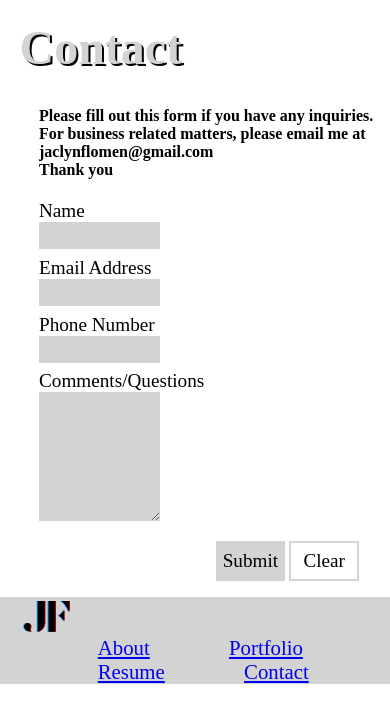
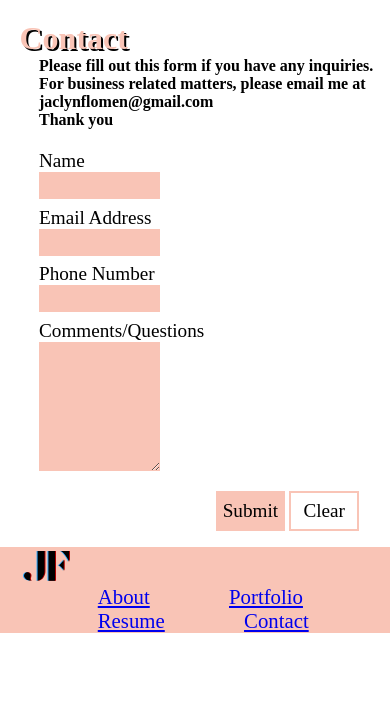
Before and after one commit to jaclynflomen/flomen_jaclyn_portfolio, a PHP site: page /contact.html in a window 390 px wide. Shown: the top 723 px of the page. Run offline with PHP 8.4, Linux system fonts and the light colour scheme.

Commit message:
adding text animation and images for bg

```diff
--- a/css/main.css
+++ b/css/main.css
@@ -23,10 +20,10 @@ background-img {
   color: black; }
 
 #contactBio a:hover {
-  color: lightgray; }
+  color: #f9c4b6; }
 
 form input {
-  background-color: lightgray;
+  background-color: #f9c4b6;
   border: none;
   width: 30%;
   height: 25px;
@@ -34,7 +31,7 @@ form input {
   margin-left: 10%; }
 
 #comments {
-  background-color: lightgray;
+  background-color: #f9c4b6;
   border: none;
   width: 30%;
   height: 125px;
@@ -55,7 +52,7 @@ form label {
   display: inline; }
 
 #submit {
-  background-color: lightgray;
+  background-color: #f9c4b6;
   height: 40px;
   width: 40%;
   border: none;
@@ -66,7 +63,7 @@ form label {
   background-color: white;
   height: 40px;
   width: 40%;
-  border: 2px solid lightgray;
+  border: 2px solid #f9c4b6;
   font-size: 120%;
   font-family: 'Didot', 'Times New Roman', serif; }
 
@@ -81,7 +78,7 @@ form label {
     display: inline; }
 
   #submit {
-    background-color: lightgray;
+    background-color: #f9c4b6;
     height: 40px;
     width: 40%;
     border: none;
@@ -92,14 +89,14 @@ form label {
     background-color: white;
     height: 40px;
     width: 40%;
-    border: 2px solid lightgray;
+    border: 2px solid #f9c4b6;
     font-size: 120%;
     font-family: 'Didot', 'Times New Roman', serif; } }
 #headerName {
-  font-size: 400%;
-  color: white;
+  font-size: 200%;
+  color: black;
   float: left;
-  text-shadow: 2.5px 2.5px black;
+  text-shadow: 2.5px 2.5px white;
   margin-left: 5%;
   margin-top: 10%; }
 
@@ -118,17 +115,22 @@ form label {
   background-color: white; }
 
 #page1 .nav ul li a {
-  color: lightgray; }
+  color: black; }
 
 #page1 .nav ul li a:hover {
-  color: #AD0000; }
+  color: #f9c4b6; }
 
 .nav {
   height: 610px; }
 
 @media only screen and (max-width: 480px) {
-  #headerName {
-    font-size: 210%;
+  body#page1 {
+    background-image: url(file:///Users/JaclynFlomen/Desktop/flomen_jaclyn_portfolio/images/background_m.jpg);
+    background-repeat: no-repeat;
+    color: white; }
+
+  .headerName {
+    font-size: 100%;
     padding-top: 0%;
     margin-left: 10%;
     margin-right: 0%;
@@ -226,11 +234,16 @@ form label {
     height: 5%;
     visibility: visible;
     position: sticky;
-    background-color: lightgray;
+    background-color: #f9c4b6;
     bottom: 0; } }
-@media only screen and (min-width: 480px) and (max-width: 640px) {
-  #headerName {
-    font-size: 250%;
+@media only screen and (min-width: 480px) and (max-width: 768px) {
+  body#page1 {
+    background-image: url(file:///Users/JaclynFlomen/Desktop/flomen_jaclyn_portfolio/images/background_t.jpg);
+    background-repeat: no-repeat;
+    color: white; }
+
+  .headerName {
+    font-size: 150%;
     margin-top: 15%; }
 
   #logo {
@@ -399,21 +422,33 @@ form label {
   #page3 .nav h4 {
     margin-top: 970%;
     padding-bottom: 5%; } }
+.ityped-cursor {
+  font-size: 2.2rem;
+  opacity: 1;
+  -webkit-animation: blink 0.3s infinite;
+  -moz-animation: blink 0.3s infinite;
+  animation: blink 0.3s infinite;
+  animation-direction: alternate; }
+
+@keyframes blink {
+  100% {
+    opacity: 0; } }
+@-webkit-keyframes blink {
+  100% {
+    opacity: 0; } }
+@-moz-keyframes blink {
+  100% {
+    opacity: 0; } }
 body {
   font-family: 'Didot', 'Times New Roman', serif;
   margin: 0px; }
-
-body#page1 {
-  background-image: url(/images/DSC_0883copy.jpg);
-  background-repeat: no-repeat;
-  color: white; }
 
 .hidden {
   display: none; }
 
 .nav {
   float: right;
-  background-color: lightgray; }
+  background-color: #f9c4b6; }
 
 #nav ul {
   margin-top: 30%; }
@@ -426,11 +461,16 @@ nav ul li a:hover {
   color: black; }
 
 .headerName {
-  color: lightgray;
+  color: #f9c4b6;
   text-shadow: 2px 2px black;
-  font-size: 300%;
+  font-size: 200%;
   float: left;
   margin-left: 5%;
-  margin-top: 5%; }
+  margin-top: 5%;
+  margin-bottom: 0%; }
+
+#page1 .headerName {
+  color: black;
+  text-shadow: 2px 2px white; }
 
 /*# sourceMappingURL=main.css.map */
--- a/sass/main.scss
+++ b/sass/main.scss
@@ -5,17 +5,12 @@
 @import 'modules/_mediaqueries';
 @import 'modules/_portfolio';
 @import 'modules/_resume';
+@import 'modules/type_animation.scss';
 
 body
 {
     font-family: 'Didot', 'Times New Roman', serif;
     margin: 0px;
-}
-
-body#page1 {
-    background-image: url(/images/DSC_0883copy.jpg);
-    background-repeat:no-repeat;
-    color: white;
 }
 
 
@@ -25,7 +20,7 @@ body#page1 {
 
 .nav {
     float: right;
-    background-color: lightgray;
+    background-color: #f9c4b6;
 }
 
 #nav ul {
@@ -42,10 +37,16 @@ nav ul li a:hover {
 }
 
 .headerName {
-    color: lightgray;
+    color: #f9c4b6;
     text-shadow: 2px 2px black;
-    font-size: 300%;
+    font-size: 200%;
     float: left;
     margin-left: 5%;
     margin-top: 5%;
+    margin-bottom: 0%;
 }
+
+#page1 .headerName {
+    color: black;
+    text-shadow: 2px 2px white;
+}
--- a/sass/modules/__home.scss
+++ b/sass/modules/__home.scss
@@ -1,8 +1,8 @@
 #headerName {
-    font-size: 400%;
-    color: white;
+    font-size: 200%;
+    color: black;
     float: left;
-    text-shadow: 2.5px 2.5px black;
+    text-shadow: 2.5px 2.5px white;
     margin-left: 5%;
     margin-top: 10%;
 }
@@ -26,11 +26,11 @@
 }
 
 #page1 .nav ul li a {
-    color:lightgray;
+    color:black;
 }
 
 #page1 .nav ul li a:hover {
-    color:#AD0000;
+    color:#f9c4b6;
 }
 
 .nav {
--- a/sass/modules/_contact.scss
+++ b/sass/modules/_contact.scss
@@ -10,12 +10,12 @@
 }
 
 #contactBio a:hover {
-    color: lightgray;
+    color: #f9c4b6;
 }
 
 
 form input {
-    background-color: lightgray;
+    background-color: #f9c4b6;
     border: none;
     width: 30%;
     height: 25px;
@@ -24,7 +24,7 @@ form input {
 }
 
 #comments {
-    background-color: lightgray;
+    background-color: #f9c4b6;
     border: none;
     width: 30%;
     height: 125px;
@@ -50,7 +50,7 @@ form label{
 }
 
 #submit {
-    background-color: lightgray;
+    background-color: #f9c4b6;
     height: 40px;
     width: 40%;
     border: none;
@@ -62,7 +62,7 @@ form label{
     background-color: white;
     height: 40px;
     width: 40%;
-    border: 2px solid lightgray;
+    border: 2px solid #f9c4b6;
     font-size: 120%;
     font-family: 'Didot', 'Times New Roman', serif;
 }
@@ -83,7 +83,7 @@ form label{
 }
 
 #submit {
-    background-color: lightgray;
+    background-color: #f9c4b6;
     height: 40px;
     width: 40%;
     border: none;
@@ -95,7 +95,7 @@ form label{
     background-color: white;
     height: 40px;
     width: 40%;
-    border: 2px solid lightgray;
+    border: 2px solid #f9c4b6;
     font-size: 120%;
     font-family: 'Didot', 'Times New Roman', serif;
 }
--- a/sass/modules/_mediaqueries.scss
+++ b/sass/modules/_mediaqueries.scss
@@ -1,7 +1,14 @@
 @media only screen and (max-width:480px){
     //index page
-    #headerName {
-        font-size: 210%;
+
+    body#page1 {
+        background-image: url(file:///Users/JaclynFlomen/Desktop/flomen_jaclyn_portfolio/images/background_m.jpg);
+        background-repeat:no-repeat;
+        color: white;
+    }
+
+    .headerName {
+        font-size: 100%;
         padding-top: 0%;
         margin-left: 10%;
         margin-right: 0%;
@@ -125,7 +139,7 @@
         height: 5%;
         visibility: visible;
         position: sticky;
-        background-color: lightgray;
+        background-color: #f9c4b6;
         bottom: 0;
     }
 
--- a/sass/modules/_vars.scss
+++ /dev/null
@@ -1 +0,0 @@
-background-img{ background-image: url(/images/background.svg)}
--- /dev/null
+++ b/sass/modules/type_animation.scss
@@ -0,0 +1,26 @@
+.ityped-cursor {
+    font-size: 2.2rem;
+    opacity: 1;
+    -webkit-animation: blink 0.3s infinite;
+    -moz-animation: blink 0.3s infinite;
+    animation: blink 0.3s infinite;
+    animation-direction: alternate;
+}
+
+@keyframes blink {
+    100% {
+        opacity: 0;
+    }
+}
+
+@-webkit-keyframes blink {
+    100% {
+        opacity: 0;
+    }
+}
+
+@-moz-keyframes blink {
+    100% {
+        opacity: 0;
+    }
+}
```
Also changed, not shown: other parts of css/main.css (+24 -11 lines), other parts of sass/modules/_mediaqueries.scss (+36 -10 lines), index.html (+23 -1 lines), js/typewriter.js (added, +110 -0 lines), images/106306034-stock-vector-tartan-light-gray-seamless-vector-pattern-checkered-plaid-texture-geometrical-simple-square-backgrou.jpg (deleted), images/61ykwwpWSHL.jpg (deleted), images/DSC_0883.jpg (deleted), images/DSC_0883copy.jpg (deleted), images/background.jpg, images/background.png (deleted), images/background.svg (deleted), images/background_m.jpg (added), images/background_t.jpg (added), package-lock.json (added), 1 other file.
